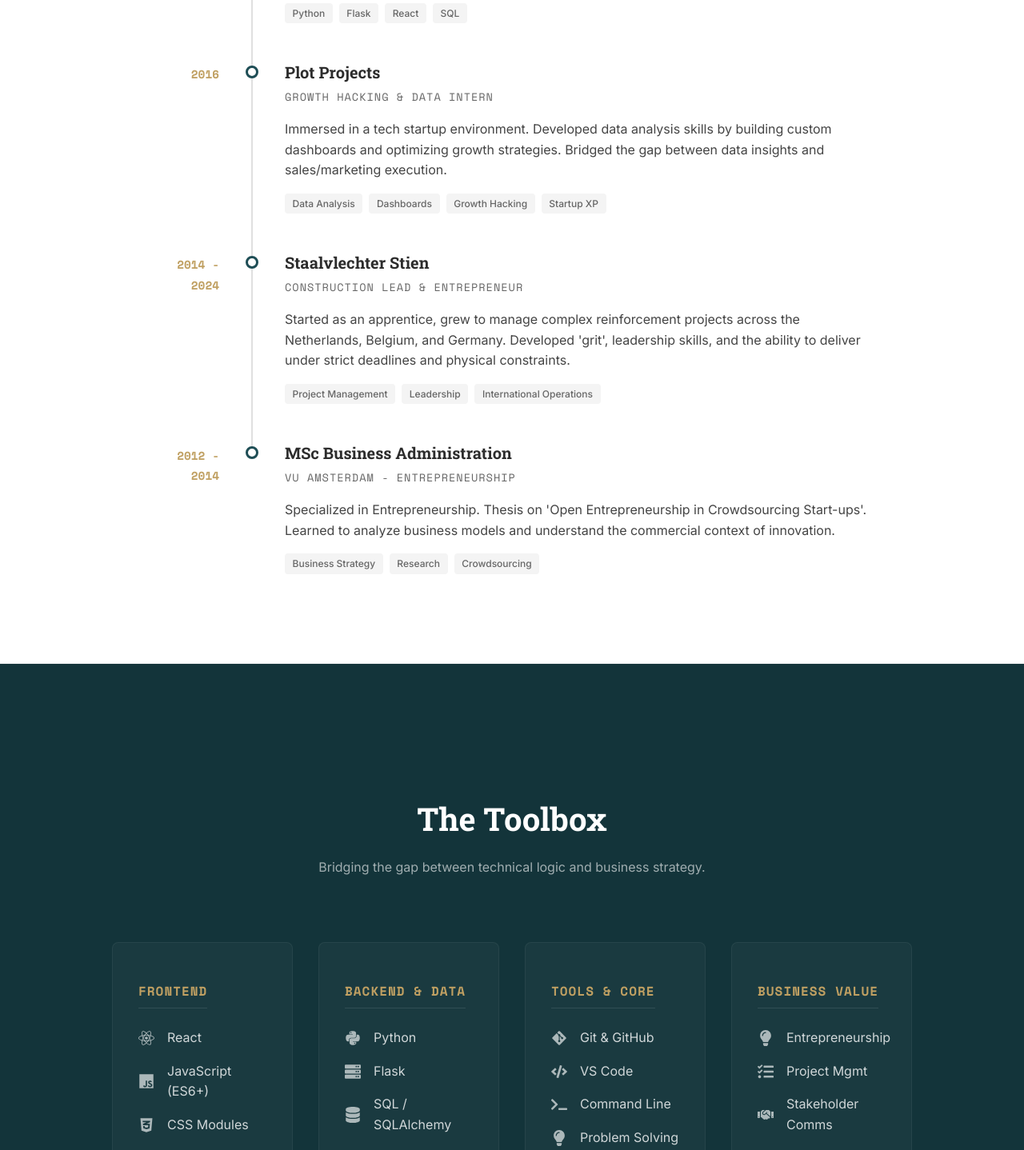
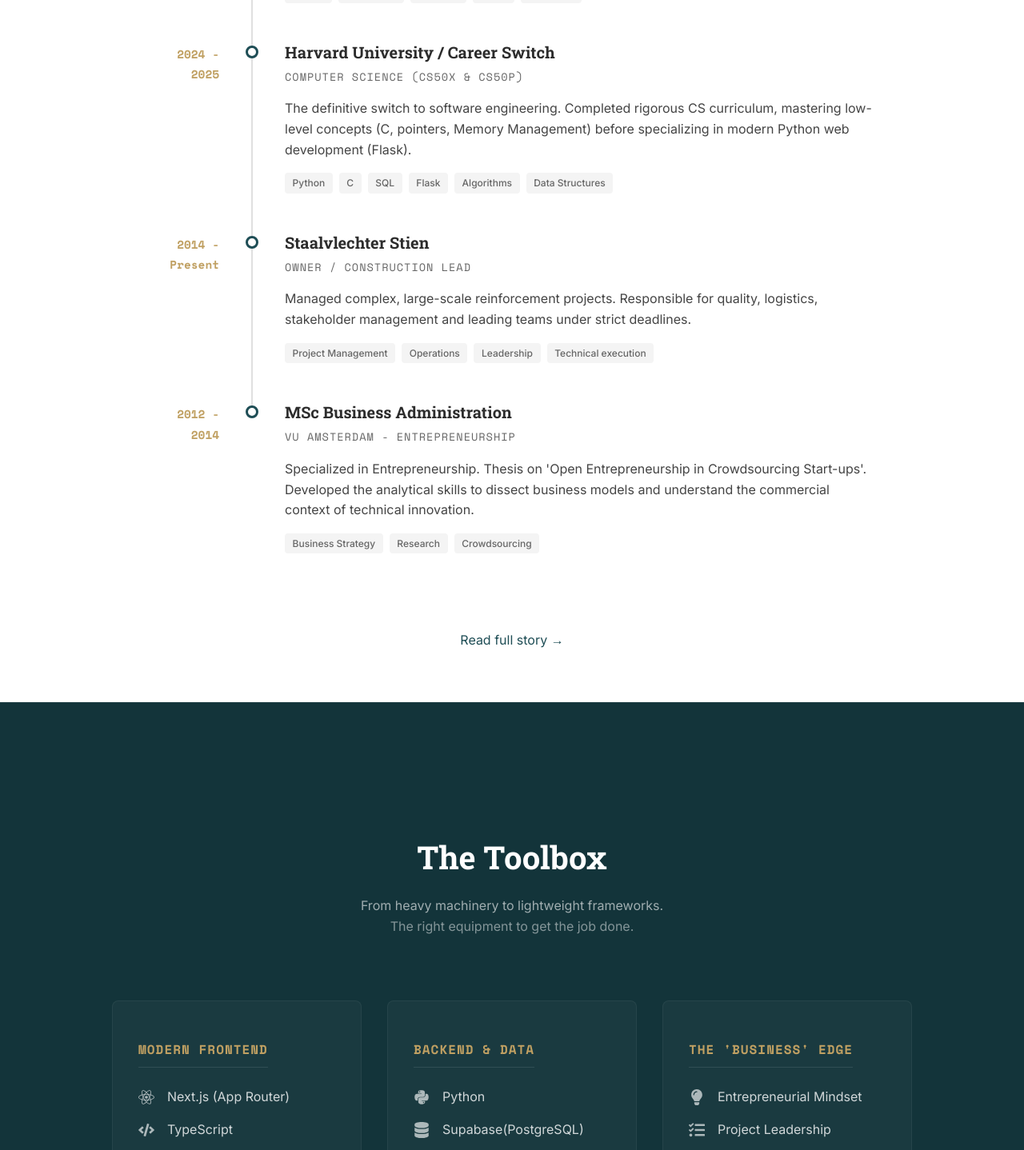
Before and after one commit to wjstienstra/personal_website, a React (Vite) app: page / in a window 1280 px wide. Shown: the part 1330-2768 px from the top of the page at 80% size. Built offline with nearby package versions, Linux system fonts and the light colour scheme.

Commit message:
finalized homepage content, only about page and projects page remaining

```diff
--- a/src/components/About.jsx
+++ b/src/components/About.jsx
@@ -2,35 +2,33 @@ import React from 'react';
 import styles from './About.module.css';
 
 function About() {
-  // The Data: Your journey translated to value
-  // The Data: Your journey translated to value
   const timelineData = [
     {
-      year: "2024 - Present",
-      title: "Full Stack Development",
-      role: "CS50x & CS50 Python (Harvard)",
-      description: "Made the definitive switch to software engineering. Completed rigorous computer science training. Built a full-stack Flask application with AI integration and a CLI crypto-trading tool. Focus on Python, clean code, and backend logic.",
-      tech: ["Python", "Flask", "React", "SQL"]
+      year: "2025 - Present",
+      title: "Full Stack Engineer",
+      role: "Open for Work / Personal Projects",
+      description: "Building a production-grade client portal for a private crypto fund using React and Next.js. Implemented complex financial visualizations using Recharts and Supabase.",
+      tech: ["Next.js", "TypeScript", "Recharts", "React", "Supabase"]
     },
     {
-      year: "2016",
-      title: "Plot Projects",
-      role: "Growth Hacking & Data Intern",
-      description: "Immersed in a tech startup environment. Developed data analysis skills by building custom dashboards and optimizing growth strategies. Bridged the gap between data insights and sales/marketing execution.",
-      tech: ["Data Analysis", "Dashboards", "Growth Hacking", "Startup XP"]
+      year: "2024 - 2025",
+      title: "Harvard University / Career Switch",
+      role: "Computer Science (CS50x & CS50p)",
+      description: "The definitive switch to software engineering. Completed rigorous CS curriculum, mastering low-level concepts (C, pointers, Memory Management) before specializing in modern Python web development (Flask).",
+      tech: ["Python", "C", "SQL", "Flask", "Algorithms", "Data Structures"]
     },
     {
-      year: "2014 - 2024",
+      year: "2014 - Present",
       title: "Staalvlechter Stien",
-      role: "Construction Lead & Entrepreneur",
-      description: "Started as an apprentice, grew to manage complex reinforcement projects across the Netherlands, Belgium, and Germany. Developed 'grit', leadership skills, and the ability to deliver under strict deadlines and physical constraints.",
-      tech: ["Project Management", "Leadership", "International Operations"]
+      role: "Owner / Construction Lead",
+      description: "Managed complex, large-scale reinforcement projects. Responsible for quality, logistics, stakeholder management and leading teams under strict deadlines.",
+      tech: ["Project Management", "Operations", "Leadership", "Technical execution"]
     },
     {
       year: "2012 - 2014",
       title: "MSc Business Administration",
       role: "VU Amsterdam - Entrepreneurship",
-      description: "Specialized in Entrepreneurship. Thesis on 'Open Entrepreneurship in Crowdsourcing Start-ups'. Learned to analyze business models and understand the commercial context of innovation.",
+      description: "Specialized in Entrepreneurship. Thesis on 'Open Entrepreneurship in Crowdsourcing Start-ups'. Developed the analytical skills to dissect business models and understand the commercial context of technical innovation.",
       tech: ["Business Strategy", "Research", "Crowdsourcing"]
     }
   ];
@@ -82,6 +80,12 @@ function About() {
             ))}
         </div>
 
+          <div className={styles.ctaWrapper} style={{ marginTop: '3rem', textAlign: 'center' }}>
+            <a href="/about" className={styles.ctaButton}>
+                Read full story &rarr;
+            </a>
+</div>
+
       </div>
     </section>
   );
--- a/src/components/FeaturedProjects.jsx
+++ b/src/components/FeaturedProjects.jsx
@@ -8,6 +8,7 @@ import cs50pScreenshot from '../assets/cs50p_screenshot.png'; // Placeholder ima
 function FeaturedProjects() {
   // Project Data: focused on the "Problem vs Solution" narrative
   const projects = [
+
     {
       id: 1,
       title: "AI Stock News Feed",
--- a/src/components/Footer.jsx
+++ b/src/components/Footer.jsx
@@ -1,9 +1,18 @@
 import React from 'react';
 import styles from './Footer.module.css';
-import { FaGithub, FaLinkedin, FaEnvelope } from 'react-icons/fa';
+import { FaGithub, FaLinkedin, FaEnvelope, FaCopy, FaCheck } from 'react-icons/fa';
 
 function Footer() {
   const currentYear = new Date().getFullYear();
+  const [copied, setCopied] = React.useState(false);
+  const email = "wjstienstra@gmail.com";
+
+  const handleCopyEmail = () => {
+    navigator.clipboard.writeText(email).then(() => {
+      setCopied(true);
+      setTimeout(() => setCopied(false), 2000); // Reset after 2 seconds
+    });
+  };
 
   return (
     <footer id="contact" className={styles.footer}>
@@ -13,12 +22,22 @@ function Footer() {
         <div className={styles.ctaSection}>
             <h2 className={styles.ctaTitle}>Ready to build something robust?</h2>
             <p className={styles.ctaText}>
-                I am currently open for new opportunities as a Full Stack Developer.
-                Whether you have a question or just want to say hi, I'll try my best to get back to you!
+                I am currently open for full-time opportunities as a Full Stack Engineer. Looking for a developer who understands both the code and the business case? Let's talk.
             </p>
-            <a href="mailto:wjstienstra@gmail.com" className={styles.ctaButton}>
-                Say Hello <FaEnvelope className={styles.btnIcon} />
-            </a>
+
+            {/* De Smart Copy Button */}
+            <button
+                onClick={handleCopyEmail}
+                className={styles.ctaButton}
+                title="Click to copy email"
+            >
+                {/* Wissel icoon en tekst op basis van status */}
+                {copied ? <FaCheck className={styles.btnIcon} /> : <FaEnvelope className={styles.btnIcon} />}
+                <span style={{ marginLeft: '8px' }}>
+                    {copied ? "Email Copied!" : email}
+                </span>
+            </button>
+            <span className={styles.copyHint}>Click to copy email address</span>
         </div>
 
         <div className={styles.divider}></div>
@@ -41,7 +60,7 @@ function Footer() {
                     <FaGithub />
                 </a>
                 <a
-                    href="https://linkedin.com/in/jouw-profiel"
+                    href="https://linkedin.com/in/willemjanstienstra"
                     target="_blank"
                     rel="noopener noreferrer"
                     aria-label="LinkedIn"
--- a/src/components/Footer.module.css
+++ b/src/components/Footer.module.css
@@ -64,7 +64,26 @@
   text-decoration: none;
   transition: all 0.3s cubic-bezier(0.4, 0, 0.2, 1);
   box-shadow: 0 4px 14px rgba(0, 0, 0, 0.25);
+  cursor: pointer;
+  font-size: 1rem;
+  line-height: 1.5;
 }
+
+.copyHint {
+  display: block;
+  margin-top: 0.75rem;
+  font-family: var(--font-body);
+  font-size: 0.85rem;
+  color: #6b7280; /* Nog iets lichter grijs voor de hint */
+  transform: translateY(-5px);
+  transition: all 0.3s ease;
+}
+
+.ctaSection:hover .copyHint {
+  opacity: 0.8;
+  transform: translateY(0);
+}
+
 
 .ctaButton:hover {
   transform: translateY(-3px);
--- a/src/components/Hero.jsx
+++ b/src/components/Hero.jsx
@@ -8,24 +8,19 @@ function Hero() {
     <section className={styles.heroSection}>
       <div className={styles.container}>
 
-        {/* 1. THE INTRO: Small, spaced out, Space Mono */}
         <span className={styles.intro}>
-           MSc BA: Entrepreneurship <span className={styles.separator}>//</span> Self-taught Developer
+           MSc BA: Entrepreneurship <span className={styles.separator}>//</span> Full Stack Engineer
         </span>
 
-        {/* 2. THE HEADLINE: Lighter weight, focused on text color */}
         <h1 className={styles.headline}>
-          Business Mindset.<br />
-          <span className={styles.highlight}>Technical Craft.</span>
+          From Concrete<br />
+          <span className={styles.highlight}>To Clean Code.</span>
         </h1>
 
-        {/* 3. THE SUBTEXT: Clean and readable */}
         <p className={styles.subtext}>
-          Bridging the gap between commercial goals and deployed software solutions.
+          Whether on a construction site or a web app, I take pride in quality. I bring a builder's discipline to software engineering: reliable, logical, and built to last.
         </p>
 
-        {/* 4. SECONDARY INFO: Tech Stack (The "Proof") */}
-        {/* Visual separation: smaller, ghosted, labeled */}
         <div className={styles.techStackWrapper}>
             <span className={styles.techLabel}>Core Stack</span>
             <div className={styles.techIcons}>
@@ -36,7 +31,6 @@ function Hero() {
             </div>
         </div>
 
-
       </div>
     </section>
   );
--- a/src/components/Hero.module.css
+++ b/src/components/Hero.module.css
@@ -121,5 +121,5 @@
   display: flex;
   gap: 1.5rem;
   font-size: 2rem;
-  color: var(--color-bg);
+  color: var(--color-bg); /* White */
 }
--- a/src/components/TechStack.jsx
+++ b/src/components/TechStack.jsx
@@ -4,9 +4,7 @@ import styles from './TechStack.module.css';
 // Using ONLY standard FontAwesome icons to prevent white-screen crashes
 import {
   FaReact,
-  FaJs,
   FaCss3Alt,
-  FaBootstrap,
   FaPython,
   FaDatabase,
   FaServer,      // Good generic icon for Flask/Backend
@@ -16,45 +14,37 @@ import {
   FaChartLine,   // For Strategic Thinking
   FaHandshake,   // For Stakeholder Comms
   FaLightbulb,   // For Entrepreneurship
-  FaTasks        // For Project Mgmt
+  FaTasks,        // For Project Mgmt
+  FaLock
 } from 'react-icons/fa';
 
 function TechStack() {
   const skills = [
     {
-      category: "Frontend",
+      category: "Modern Frontend",
       items: [
-        { name: "React", icon: <FaReact /> },
-        { name: "JavaScript (ES6+)", icon: <FaJs /> },
-        { name: "CSS Modules", icon: <FaCss3Alt /> },
-        { name: "Bootstrap", icon: <FaBootstrap /> },
+        { name: "Next.js (App Router)", icon: <FaReact /> },
+        { name: "TypeScript", icon: <FaCode /> },
+        { name: "Recharts / Data Vizualtion", icon: <FaChartLine /> },
+        { name: "Tailwind / CSS Modules", icon: <FaCss3Alt /> },
       ]
     },
     {
       category: "Backend & Data",
       items: [
         { name: "Python", icon: <FaPython /> },
-        { name: "Flask", icon: <FaServer /> }, // Using Server icon as safe Flask alternative
-        { name: "SQL / SQLAlchemy", icon: <FaDatabase /> },
-        { name: "Web Scraping", icon: <FaCode /> }, // Code icon fits scripting
+        { name: "Supabase(PostgreSQL)", icon: <FaDatabase /> },
+        { name: "API Integration", icon: <FaServer /> }, // Code icon fits scripting
+        { name: "Authentication & Security", icon: <FaLock /> },
       ]
     },
     {
-      category: "Tools & Core",
+      category: "The 'Business' Edge",
       items: [
-        { name: "Git & GitHub", icon: <FaGitAlt /> },
-        { name: "VS Code", icon: <FaCode /> },
-        { name: "Command Line", icon: <FaTerminal /> },
-        { name: "Problem Solving", icon: <FaLightbulb /> },
-      ]
-    },
-    {
-      category: "Business Value",
-      items: [
-        { name: "Entrepreneurship", icon: <FaLightbulb /> },
-        { name: "Project Mgmt", icon: <FaTasks /> },
-        { name: "Stakeholder Comms", icon: <FaHandshake /> },
-        { name: "Strategic Thinking", icon: <FaChartLine /> },
+        { name: "Entrepreneurial Mindset", icon: <FaLightbulb /> },
+        { name: "Project Leadership", icon: <FaTasks /> },
+        { name: "Stakeholder Mgmt", icon: <FaHandshake /> },
+        { name: "Strategic Analysis", icon: <FaChartLine /> },
       ]
     }
   ];
@@ -64,7 +54,8 @@ function TechStack() {
       <div className={styles.container}>
         <h2 className={styles.sectionTitle}>The Toolbox</h2>
         <p className={styles.subtitle}>
-            Bridging the gap between technical logic and business strategy.
+            From heavy machinery to lightweight frameworks. <br />
+            <span style={{ opacity: 0.8 }}>The right equipment to get the job done.</span>
         </p>
 
         <div className={styles.grid}>
--- a/src/index.css
+++ b/src/index.css
@@ -1,20 +1,15 @@
+@import url('https://fonts.googleapis.com/css2?family=Inter:ital,opsz,wght@0,14..32,100..900;1,14..32,100..900&family=Roboto+Slab:wght@100..900&family=Space+Mono:ital,wght@0,400;0,700;1,400;1,700&display=swap');
 
-@import url('https://fonts.googleapis.com/css2?family=Inter:ital,opsz,wght@0,14..32,100..900;1,14..32,100..900&family=Roboto+Slab:wght@100..900&family=Space+Mono:ital,wght@0,400;0,700;1,400;1,700&display=swap');
-/* 'Inter' = Het strakke sans-serif voor body-tekst (Regular 400 & Bold 700)
-  'Lora' = Het interessante serif voor koppen (Bold 700)
-*/
-
-/* STAP 2: Definieer je design system in de :root */
 :root {
   /* --- Color Palette --- */
   --color-bg: #FFFFFF;
-  --color-text: #2C2C2C;  /* Charcoal */
+  --color-text: #2C2C2C;
   --color-border: #E0E0E0;
 
-  --color-primary: #1E4D55; /* We match primary to hero for consistency */
+  --color-primary: #1E4D55;
   --color-primary-medium: #13343A;
   --color-primary-dark: #081619;
-  --color-accent: #C0A062;  /* Gold/Beige still works great for small details */
+  --color-accent: #C0A062;
   --color-accent-glow: rgba(192, 160, 98, 0.15);
 
   /* --- Fonts --- */
@@ -49,12 +44,11 @@ body {
 
 h1, h2, h3, h4, h5, h6 {
   font-family: var(--font-heading);
-  color: var(--color-text); /* Koppen mogen iets donkerder, maar we houden het consistent */
+  color: var(--color-text);
 }
 
-/* STAP 5: Basisstijl voor links */
 a {
-  color: var(--color-primary); /* Gebruik je accentkleur voor links */
+  color: var(--color-primary);
   text-decoration: none;
 }
 
```
Also changed, not shown: src/assets/animated-def.png (added), src/assets/animated_dev.png (added).
